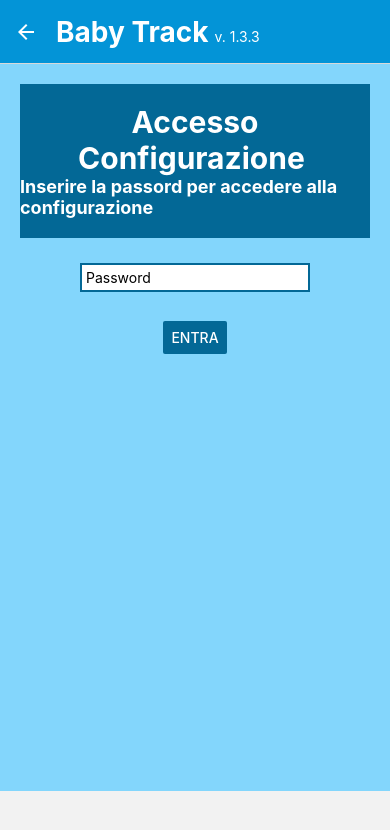
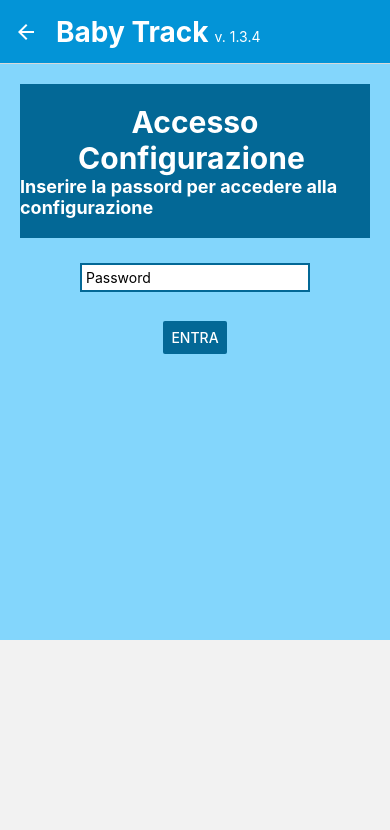
Before and after one commit to Alby2901/babytrack3, a React Native app: screen /SettingAccess in a window 390 px wide. Shown: the top 830 px of the page. Built offline with nearby package versions, Linux system fonts and the light colour scheme.

Commit message:
Unito Check Genitore+Culla V. 1.3.4

```diff
--- a/app.json
+++ b/app.json
@@ -3,7 +3,7 @@
     "jsEngine": "hermes",
     "name": "babytrack3",
     "slug": "babytrack3",
-    "version": "1.3.3",
+    "version": "1.3.4",
     "orientation": "portrait",
     "icon": "./assets/icon.png",
     "userInterfaceStyle": "light",
--- a/screens/InputScreen.js
+++ b/screens/InputScreen.js
@@ -443,7 +443,7 @@ function InputScreen({ navigation }) {
               {(authCtx.mode == 'Prod-Manual' ? null :
                 <View style={styles.buttonScanContainer}>
                   <Button
-                    title="Scan genitore"
+                    title="Scan genitore - Culla"
                     // onPress={scanGenitore}
                     onPress={scan.bind(this, 'parent')}
                     color={GlobalStyles.colors.Button_Scan}
@@ -497,7 +497,7 @@ function InputScreen({ navigation }) {
             </View>
             <View style={styles.buttonContainer}>
               <Button
-                title={"Chk \nGenitore"}
+                title={"Chk \nGen-Culla"}
                 onPress={VerificaGenitore}
                 color={GlobalStyles.colors.BG_DarkBlue}
               ></Button>
--- a/screens/SettingAccess.js
+++ b/screens/SettingAccess.js
@@ -122,7 +122,7 @@ const styles = StyleSheet.create({
     backgroundColor: GlobalStyles.colors.BG_App_Blue,
     paddingHorizontal: 20,
     paddingTop: 20,
-    paddingBottom: 395,
+    paddingBottom: 244,
     // paddingBottom: 203, //ZenPhone 203 - MotorolaEdge 420
   },
   hideButton: {
```
